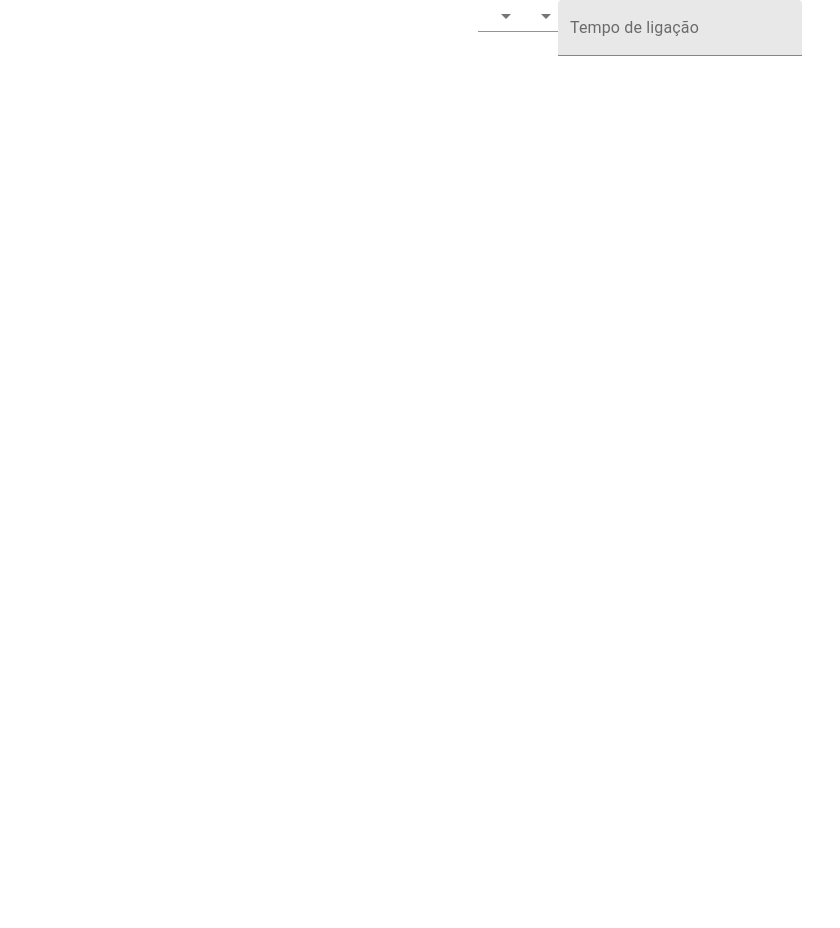
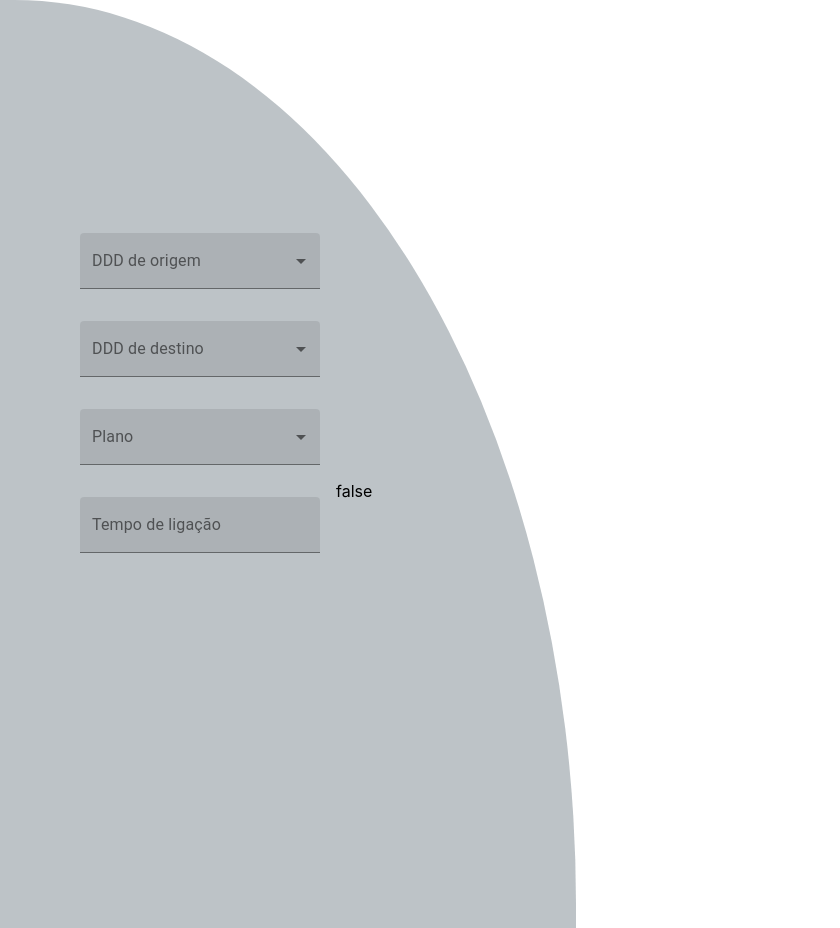
Before and after one commit to CaioSouz4/telzir, a React (Create React App) app: page / in a window 1280 px wide. Shown: the whole page, without its empty margins (0-840 px from the left). Before the commit the page ends 800 px from the top, so only its background shows below. Built offline with nearby package versions, Linux system fonts and the light colour scheme.

Commit message:
Adicionando funcoes de calculo

```diff
--- a/src/App.css
+++ b/src/App.css
@@ -1,5 +1,7 @@
 .App {
-  text-align: center;
+  /* text-align: center; */
+  height: 100%;
+  width: 100%;
 }
 
 .App-logo {
--- a/src/index.css
+++ b/src/index.css
@@ -1,4 +1,5 @@
-body {
+body, html, #root  {
+  height: 100%;
   margin: 0;
   font-family: -apple-system, BlinkMacSystemFont, 'Segoe UI', 'Roboto', 'Oxygen',
     'Ubuntu', 'Cantarell', 'Fira Sans', 'Droid Sans', 'Helvetica Neue',
--- a/src/pages/Form.js
+++ b/src/pages/Form.js
@@ -1,5 +1,7 @@
-import { MenuItem, Select, TextField } from '@material-ui/core'
-import React from 'react'
+import { FormControl, InputLabel, makeStyles, MenuItem, Select, TextField, Zoom } from '@material-ui/core'
+import React, { useEffect, useState } from 'react'
+import { calculaComPlano, calcularSemPlano } from '../services/calculo';
+import './form.css';
 
 /* Ali, o cliente pode escolher os
 códigos das cidades de origem e destino, o tempo da ligação em minutos e escolher qual o
@@ -7,41 +9,154 @@ plano FaleMais. O sistema deve mostrar dois valores: (1) o valor da ligação co
 sem o plano. O custo inicial de aquisição do plano deve ser desconsiderado para este
 problema. */
 
+const useStyles = makeStyles(({
+    root: {
+      margin: "20px",
+      display: 'flex',
+      backgroundColor: "#424242",
+      minWidth: "20rem",
+      width: "20rem",
+      height: "10rem"
+    },
+    input: {
+        width: '15em',
+        margin: '1em'
+      /* flexWrap: 'wrap',
+      flex: '1 0 auto',
+      maxWidth: '60%',
+      color: "#dcdde1",
+      overflow: "auto" */
+    },
+    container: {
+        display: 'flex',
+        flexWrap: 'wrap',
+        height: '100%',
+        width: '35%',
+        backgroundColor:' #bdc3c7',
+        padding: '4em',
+        flexDirection: 'column',
+        justifyContent: 'center',
+        borderTopRightRadius: "97.5%",
+    }
+}));
+
+
 export default function Form() {
+
+    const classes = useStyles();
+
+    const [plano, setPlano] = useState('');
+    const [tempoLigacao, setTempoLigacao] = useState('');
+    const [ddds, setDdds] = useState({origem: '', destino: ''});
+    const [showValue, setShowValue] = useState(false);
+    const [resultados, setResultados] = useState({semPlano: 0, comPlano: 0});
+    const [options, setOptions] = useState(["011",'016',"017","018"])
+
+    const handleChange = (event) => {
+        setDdds({...ddds, [event.target.name]: event.target.value});
+    }
+
+    const handleChangeTempo = (event) => {
+        setResultados({semPlano: 0, comPlano: 0})
+        setTempoLigacao(event.target.value)
+    }
+
+    const handleChangePlano = (event) => {
+        setPlano(event.target.value)
+    }
+
+    useEffect(() => {
+        if(ddds.origem !== '' && ddds.destino !== '' && tempoLigacao !== '' && tempoLigacao !== 0 && plano !== '') {
+            setResultados({
+                semPlano: calcularSemPlano(ddds.origem, ddds.destino, tempoLigacao),
+                comPlano: calculaComPlano(ddds.origem, ddds.destino, tempoLigacao, plano)
+            })
+            setShowValue(true)
+        } else {
+            setShowValue(false)
+        }
+    },[ddds, tempoLigacao, plano]);
+
     return (
+        <div className={classes.container}>
             <div>
+
+
+                <FormControl variant="filled" className={classes.input}>
+                    <InputLabel>DDD de origem</InputLabel>
                     <Select
-                labelId="demo-simple-select-filled-label"
-                id="demo-simple-select-filled"
-                //value={age}
-                //onChange={handleChange}
-            >
-                <MenuItem value="">
-                    <em>None</em>
-                </MenuItem>
-                <MenuItem value={10}>Ten</MenuItem>
-                <MenuItem value={20}>Twenty</MenuItem>
-                <MenuItem value={30}>Thirty</MenuItem>
+                        name='origem'
+                        value={ddds.origem}
+                        onChange={handleChange}>
+                        {options.map((item, index) => {
+                            if(parseInt(item) === ddds.destino) {
+                                return
+                            } else {
+                                return <MenuItem key={index} value={parseInt(item)}>{`${item}`}</MenuItem>
+                            }
+                        })}
                     </Select>
+                </FormControl>
+
+                <FormControl variant="filled" onChange={handleChange} className={classes.input}>
+                    <InputLabel>DDD de destino</InputLabel>
                     <Select
-                labelId="demo-simple-select-filled-label"
-                id="demo-simple-select-filled"
-                //value={age}
-                //onChange={handleChange}
-            >
-                <MenuItem value="">
-                    <em>None</em>
-                </MenuItem>
-                <MenuItem value={10}>Ten</MenuItem>
-                <MenuItem value={20}>Twenty</MenuItem>
-                <MenuItem value={30}>Thirty</MenuItem>
+                        name='destino'
+                        value={ddds.destino}
+                        onChange={handleChange}>
+                        {options.map((item, index) => {
+                            if(parseInt(item) === ddds.origem) {
+                                return
+                            } else {
+                                return <MenuItem key={index} value={parseInt(item)}>{`${item}`}</MenuItem>
+                            }
+                        })}
+                    {/*  <MenuItem value={11}>011</MenuItem>
+                        <MenuItem value={16}>016</MenuItem>
+                        <MenuItem value={17}>017</MenuItem>
+                        <MenuItem value={18}>018</MenuItem>  */}
                     </Select>
+                </FormControl>
+
+                <FormControl variant="filled" onChange={handleChange} className={classes.input}>
+                    <InputLabel>Plano </InputLabel>
+                    <Select
+                        value={plano}
+                        onChange={handleChangePlano}>
+
+                        <MenuItem value={'FaleMais30'}>FaleMais 30</MenuItem>
+                        <MenuItem value={'FaleMais60'}>FaleMais 60</MenuItem>
+                        <MenuItem value={'FaleMais120'}>FaleMais 120</MenuItem>
+
+                    </Select>
+                </FormControl>
 
             <TextField
                     id="filled-basic"
                     type="number"
                     label="Tempo de ligação"
+                    value={tempoLigacao}
+                    onChange={handleChangeTempo}
+                    className={classes.input}
                     variant="filled" />
+                    {showValue === true ? 'true' : 'false'}
+               {/*  {showValue ?  */}
+                <>
+                    <Zoom in={showValue} >
+                        <div>
+                            <h1>
+                                {resultados.semPlano.toFixed(2)}
+                            </h1>
+                            <h1>
+                                {resultados.comPlano.toFixed(2)}
+                            </h1>
+                        </div>
+                    </Zoom>
+                </>
+              {/*   :
+                    ''
+                } */}
+            </div>
         </div>
     )
 }
--- /dev/null
+++ b/src/pages/form.css
@@ -0,0 +1,10 @@
+.container {
+    height: 100%;
+    width: 33%;
+    background-color: #bdc3c7;
+    padding: 4em;
+}
+
+.input {
+    width: 15em;
+}
--- /dev/null
+++ b/src/services/calculo.js
@@ -0,0 +1,68 @@
+export function calcularSemPlano (origem, destino, tempo) {
+
+    if(origem === 11) {
+       switch (destino) {
+            case 16:
+               return tempo * 1.9;
+            case 17:
+                return tempo * 1.7;
+            case 18:
+                return tempo * 0.9;
+           default:
+               return;
+       }
+    } else if (origem === 16) {
+        switch (destino) {
+            case 11:
+               return tempo * 2.9;
+             case 17:
+                return tempo * 1.3;
+            case 18:
+                return tempo * 1.9;
+           default:
+               return;
+       }
+    } else {
+        switch (destino) {
+            case 11:
+               return tempo * 1.9;
+            case 17:
+                return tempo * 1.1;
+            case 16:
+                return tempo * 0.5;
+           default:
+               return;
+       }
+    }
+}
+
+export function calculaComPlano (origem, destino, tempo, plano) {
+
+
+    let valorAcrescimo, valorBruto;
+    switch (plano) {
+        case 'FaleMais30':
+            if(tempo <= 30) {
+                return 0
+            }
+            valorBruto = calcularSemPlano(origem, destino, tempo - 30)
+            valorAcrescimo = (calcularSemPlano(origem, destino, tempo - 30) * 10) / 100 ;
+            return valorAcrescimo + valorBruto
+        case 'FaleMais60':
+            if(tempo <= 60) {
+                return 0
+            }
+            valorBruto = calcularSemPlano(origem, destino, tempo - 60)
+            valorAcrescimo = (calcularSemPlano(origem, destino, tempo - 60) * 10) / 100 ;
+            return valorAcrescimo + valorBruto
+        case 'FaleMais120':
+            if(tempo <= 120) {
+                return 0
+            }
+            valorBruto = calcularSemPlano(origem, destino, tempo - 120)
+            valorAcrescimo = (calcularSemPlano(origem, destino, tempo - 120) * 10) / 100 ;
+            return valorAcrescimo + valorBruto
+        default:
+            break;
+    }
+}
```
Lines whose indentation alone changed are shown as unchanged.
